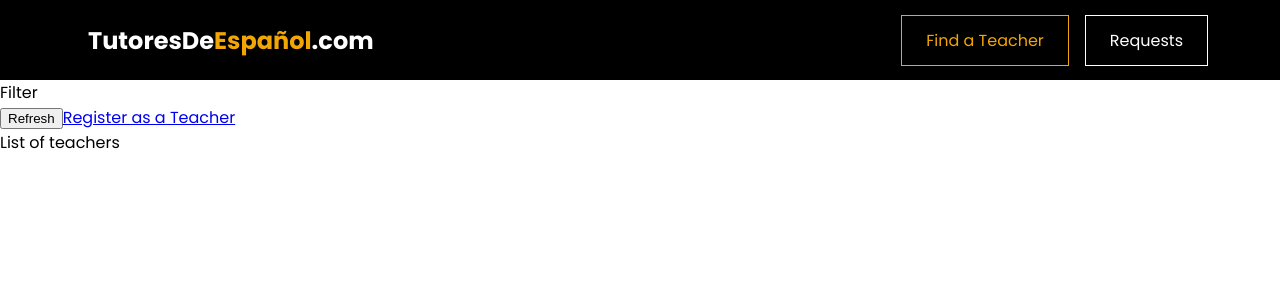
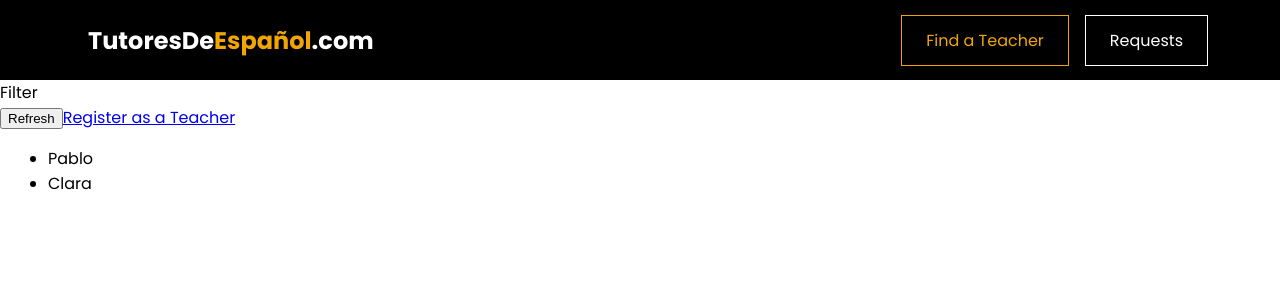
Before and after one commit to ElJefe111944/teacher-finder-app, a Vue app: page /teachers in a window 1280 px wide. Shown: the top 300 px of the page. Built offline with nearby package versions, Linux system fonts and the light colour scheme.

Commit message:
filteredTeachers getter added to TeacherList component and list of teachers now rendered on page

```diff
--- a/src/main.js
+++ b/src/main.js
@@ -1,10 +1,12 @@
 import { createApp } from 'vue'
 
 import router from './router.js';
+import store from './store/index.js';
 import App from './App.vue'
 
 const app = createApp(App)
 
-app.use(router)
+app.use(router);
+app.use(store);
 
-app.mount('#app')
+app.mount('#app');
--- a/src/pages/teachers/TeachersList.vue
+++ b/src/pages/teachers/TeachersList.vue
@@ -10,10 +10,25 @@
             <router-link to="/register">Register as a Teacher</router-link>
         </div>
         <!-- list of teachers -->
-        List of teachers
+        <ul>
+            <li v-for="teacher in filteredTeachers" :key="teacher.id">
+            {{ teacher.firstName }}
+            </li>
+        </ul>
     </section>
     </template>
 
     <script>
 
+    export default {
+
+        computed: {
+            filteredTeachers(){
+                // pull data from teacherModule in store
+                // getters [namespaced name / getter name]
+                return this.$store.getters['teachers/teachers'];
+            }
+        }
+    }
+
     </script>
--- a/src/store/modules/teachers/getters.js
+++ b/src/store/modules/teachers/getters.js
@@ -1,3 +1,9 @@
 export default {
-
+    teachers(state){
+        return state.teachers;
+    },
+    hasTeachers(state){
+        // check to verify that teachers array isnt empty
+        return state.teachers && state.teachers.length > 0;
+    }
 };
--- a/src/store/modules/teachers/index.js
+++ b/src/store/modules/teachers/index.js
@@ -5,6 +5,7 @@
 export default {
     namespaced: true,
     state(){
+        return {
             teachers: [
                 {
                     id: 't1',
@@ -23,6 +24,7 @@
                     hourlyRate: 30,
                 }
             ]
+        }
     },
     mutations,
     actions,
```
Lines whose indentation alone changed are shown as unchanged.
